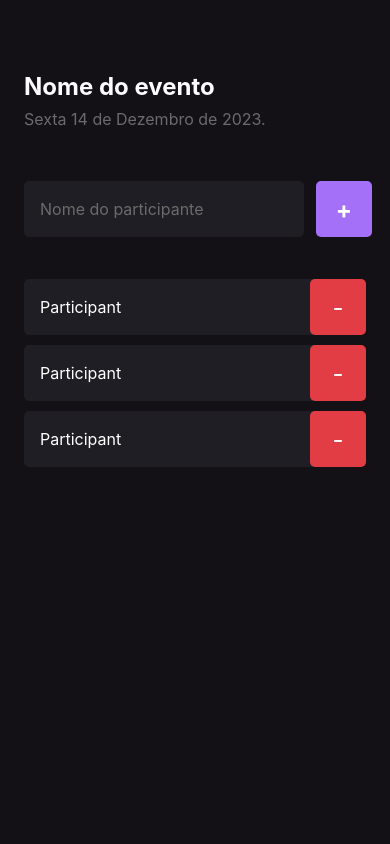
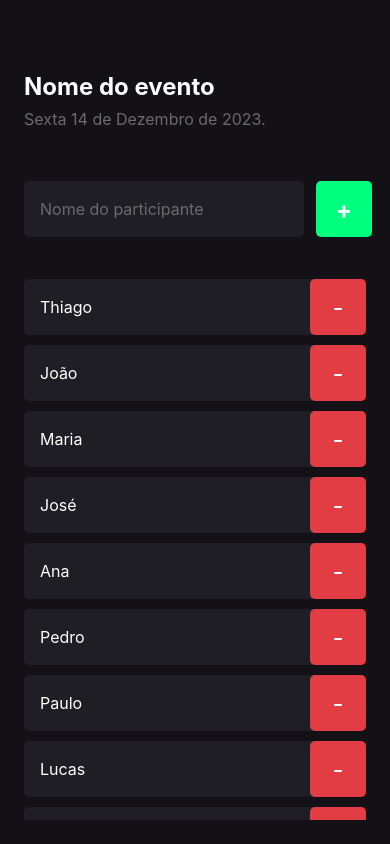
Before and after one commit to thiagoalmeida37/imhere, a React Native app: screen / in a window 390 px wide. Built offline with nearby package versions, Linux system fonts and the light colour scheme.

Commit message:
flatlist

```diff
--- a/src/components/Participant/index.tsx
+++ b/src/components/Participant/index.tsx
@@ -1,14 +1,19 @@
 import { View, Text, TouchableOpacity } from "react-native";
 import { styles } from "./styles";
 
-export function Participant() {
+type Props = {
+  name: string;
+  onRemove: () => void;
+}
+
+export function Participant({ name, onRemove } : Props) {
   return (
     <View style={styles.container}>
         <Text style={styles.name}>
-            Participant
+            {name}
         </Text>
 
-        <TouchableOpacity style={styles.button} >
+        <TouchableOpacity style={styles.button} onPress={onRemove}>
             <Text style={styles.buttonText}>
               -
             </Text>
--- a/src/screens/Home/index.tsx
+++ b/src/screens/Home/index.tsx
@@ -1,4 +1,4 @@
-import { Text, View, TextInput, TouchableOpacity } from "react-native";
+import { Text, View, TextInput, TouchableOpacity, FlatList } from "react-native";
 
 import { Participant } from "../../components/Participant";
 
@@ -6,8 +6,14 @@ import { styles } from "./styles";
 
 export function Home() {
 
+  const participants = ['Thiago', 'João', 'Maria', 'José', 'Ana', 'Pedro', 'Paulo', 'Lucas', 'Marcos', 'Mateus', 'Luciana', 'Luiz', 'Luiza', 'Luisa', 'Luizinho'];
+
   function handleParticipantAdd() {
     console.log('Clicou no botão');
+  }
+
+  function handleParticipantRemove(name: string) {
+    console.log('Clicou em remover o participante', name);
   }
 
   return(
@@ -35,9 +41,22 @@ export function Home() {
           </TouchableOpacity>
       </View>
 
-      <Participant />
-      <Participant />
-      <Participant />
+      <FlatList
+        data={participants}
+        keyExtractor={item => item}
+        renderItem={({ item }) => (
+          <Participant
+            key={item}
+            name={item}
+            onRemove={()=> handleParticipantRemove("Thiago")}
+          />
+        )}
+        ListEmptyComponent={() => (
+          <Text style={styles.listEmptyText}>
+            Nenhum participante adicionado
+          </Text>
+        )}
+      />
     </View>
   )
 }
--- a/src/screens/Home/styles.ts
+++ b/src/screens/Home/styles.ts
@@ -38,7 +38,7 @@ export const styles = StyleSheet.create({
     },
 
     button:{
-      backgroundColor: '#A370F7',
+      backgroundColor: '#00FF7F',
       height: 56,
       width: 56,
       borderRadius: 5,
@@ -53,4 +53,10 @@ export const styles = StyleSheet.create({
       marginTop: 36,
       marginBottom: 42,
     },
+
+    listEmptyText:{
+      color: '#FDFCFE',
+      fontSize: 14,
+      textAlign: 'center',
+    },
 });
```
